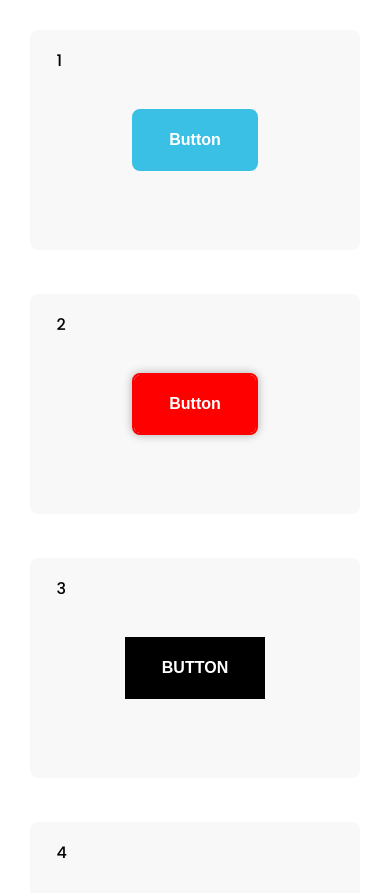
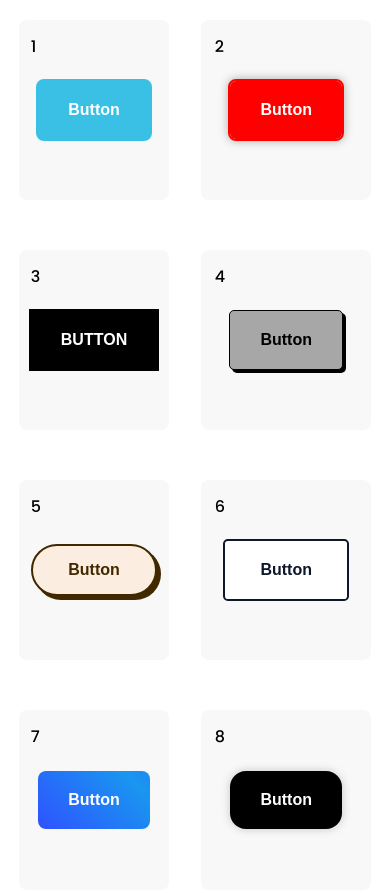
Before and after one commit to AdityaCodeGuru/css-button-effects, a plain HTML site: page index.html in a window 390 px wide. Shown: the top 893 px of the page. Drawn offline with Linux system fonts and the light colour scheme; a web font is replaced by a local one.

Commit message:
style.css

```diff
--- a/style.css
+++ b/style.css
@@ -51,6 +51,40 @@ body{
     font-weight: 600;
     font-size: 16px;
 }
+
+/* responsive */
+
+@media (max-width: 500px){
+    .cards{
+        grid-template-columns: repeat(2, 1fr);
+	    grid-auto-rows: 150px;
+	    grid-gap: 2rem;
+	    grid-row-gap: 5rem;
+	    justify-content: center;
+        padding: 10px;
+    }
+
+    .card{
+        height: 180px;
+    }
+
+    .btn{
+        padding: 20px 30px;
+    }
+}
+
+@media (max-width: 370px){
+    .cards{
+        grid-template-columns: repeat(1,1fr);
+        grid-gap: 1rem;
+        grid-row-gap: 1.5rem;
+    }
+    .card{
+        height: 150px;
+    }
+}
+
+/* btn1 */
 
 .btn1{
     background: #3ac0e4;
```
